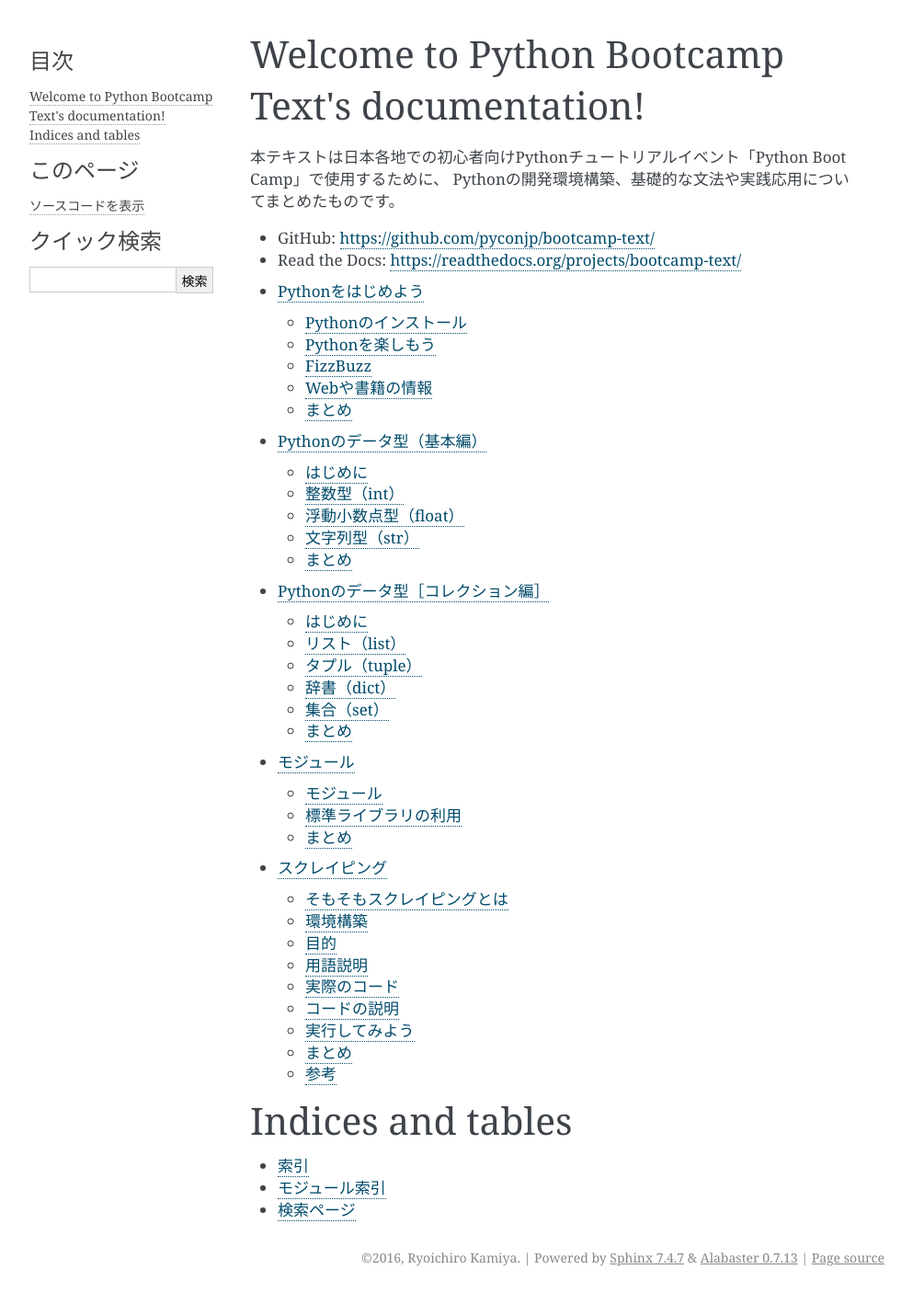
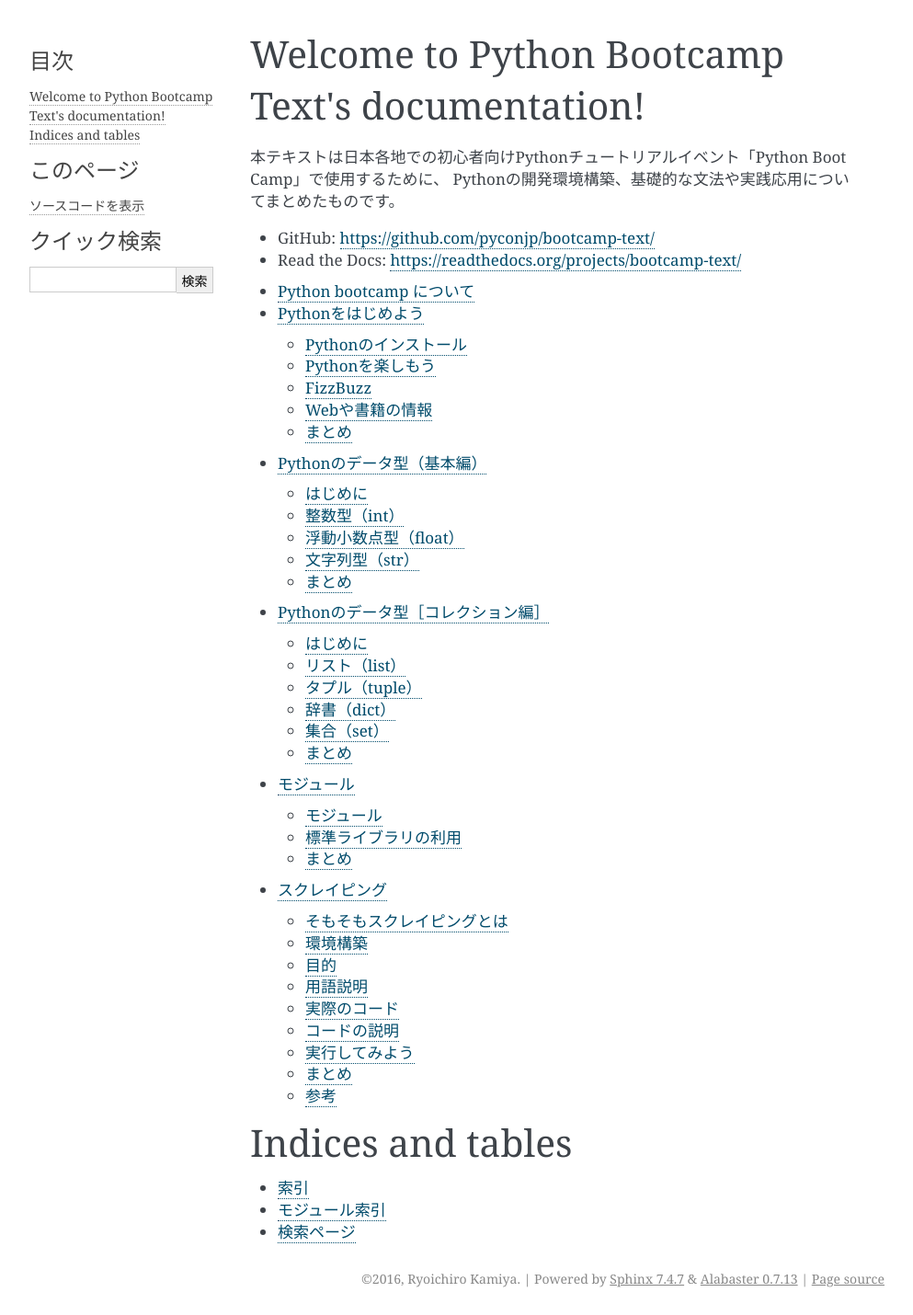
Before and after one commit to pyconjp/pycamp.pycon.jp, a Sphinx documentation site: the page built from source/index.rst, in a window 1280 px wide. Shown: the whole page at 92% size, without its empty margins (148-1141 px from the left). Built offline with Sphinx 7.4.7, drawn with Linux system fonts in a browser that asks for light colours; before the commit the page ends 1407 px from its top, so only the background shows below that; some of the changed lines change nothing that is shown.

Commit message:
ISSHA-266 Python bootcamp についてのページを追加

```diff
--- /dev/null
+++ b/source/0_about.rst
@@ -0,0 +1,5 @@
+==========================
+ Python bootcamp について
+==========================
+
+(ここに Python bootcamp の説明とかを書いてください)
--- a/source/index.rst
+++ b/source/index.rst
@@ -15,6 +15,7 @@
 .. toctree::
    :maxdepth: 2
 
+   0_about
    1_intro
    2_types
    3_collections
```
